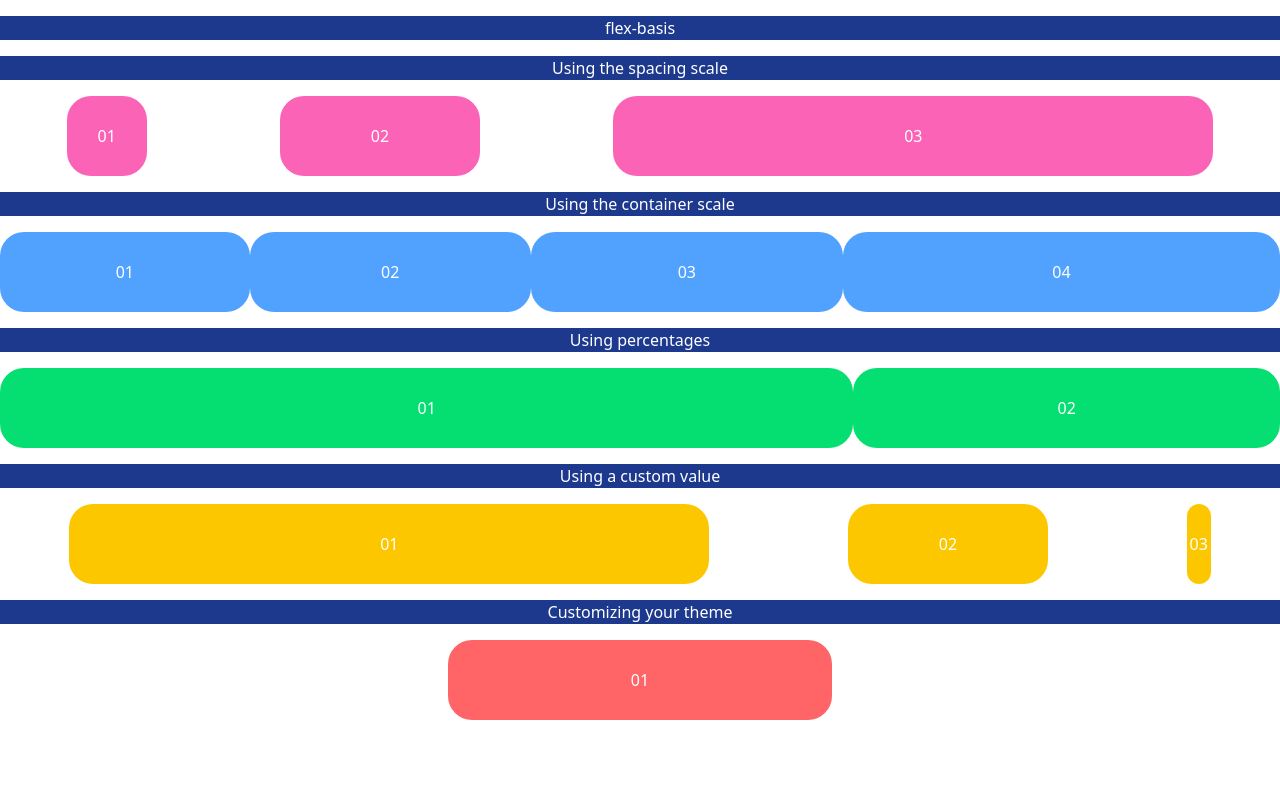
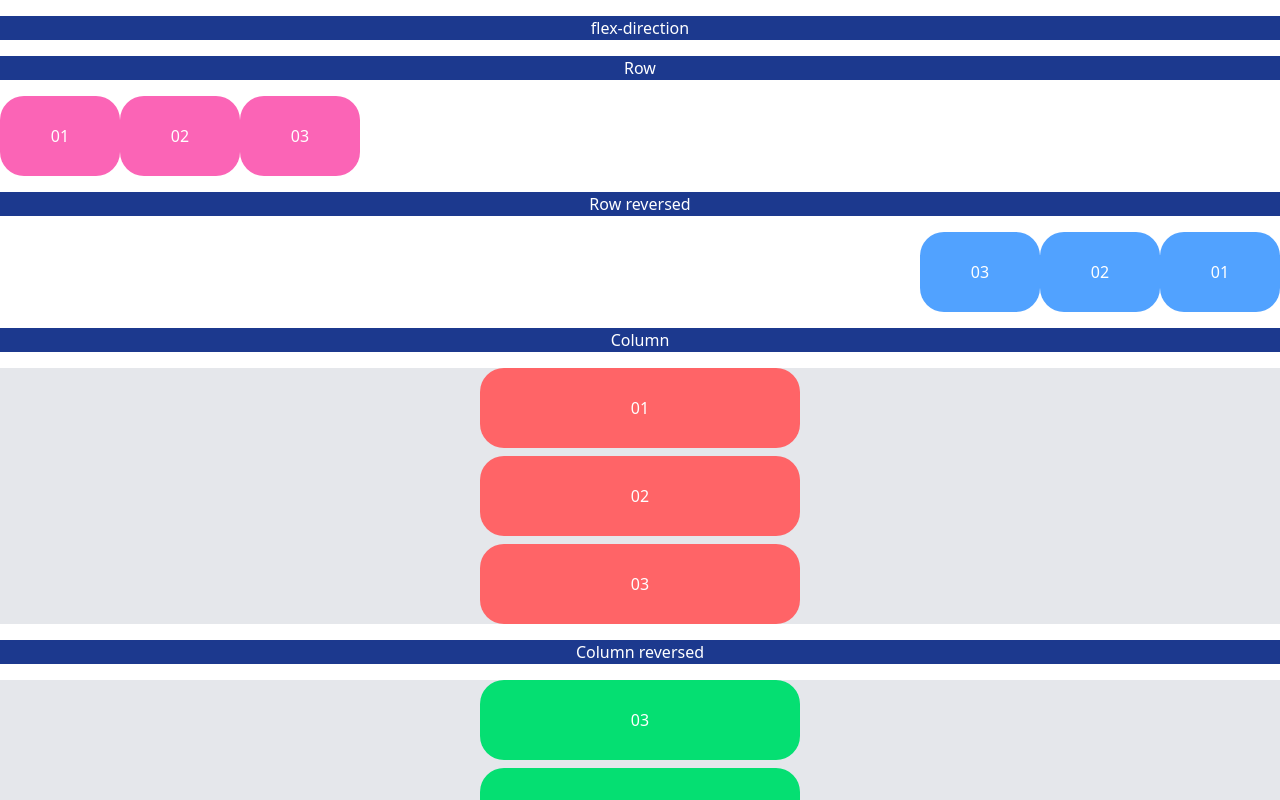
Before and after one commit to AmirTaki/tailwind-toturial-react-vite, a React (Vite) app: page / in a window 1280 px wide. Shown: the top 800 px of the page. Built offline with nearby package versions, Linux system fonts and the light colour scheme.

Commit message:
flex-direction

```diff
--- a/src/App.jsx
+++ b/src/App.jsx
@@ -5,40 +5,35 @@ function App() {
   return (
 
     <>
-      <h1 className='bg-blue-900  text-white my-4 text-center'>flex-basis</h1>
-      <h1 className='bg-blue-900  text-white my-4 text-center'>Using the spacing scale</h1>
-      <div className="flex items-center justify-around">
-        <div className="basis-20 w-30 h-20 rounded-3xl flex items-center justify-center text-white bg-pink-400">01</div>
-        <div className="basis-50 w-30 h-20 rounded-3xl flex items-center justify-center text-white bg-pink-400">02</div>
-        <div className="basis-150  w-30 h-20 rounded-3xl flex items-center justify-center text-white bg-pink-400">03</div>
-      </div>
-
-      <h1 className='bg-blue-900  text-white my-4 text-center'>Using the container scale</h1>
-      <div className="flex items-center justify-around">
-        <div className="basis-3xs w-30 h-20 rounded-3xl flex items-center justify-center text-white bg-blue-400">01</div>
-        <div className="basis-2xs w-30 h-20 rounded-3xl flex items-center justify-center text-white bg-blue-400">02</div>
-        <div className="basis-xs  w-30 h-20 rounded-3xl flex items-center justify-center text-white bg-blue-400">03</div>
-        <div className="basis-md  w-30 h-20 rounded-3xl flex items-center justify-center text-white bg-blue-400">04</div>
-      </div>
-
-      <h1 className='bg-blue-900  text-white my-4 text-center'>Using percentages</h1>
-      <div className="flex items-center justify-around">
-        <div className="basis-2/3 w-30 h-20 rounded-3xl flex items-center justify-center text-white bg-green-400">01</div>
-        <div className="basis-1/3 w-30 h-20 rounded-3xl flex items-center justify-center text-white bg-green-400">02</div>
-      </div>
-
-      <h1 className='bg-blue-900  text-white my-4 text-center'>Using a custom value</h1>
-      <div className="flex items-center justify-around">
-        <div className="basis-[50vw] w-30 h-20 rounded-3xl flex items-center justify-center text-white bg-yellow-400">01</div>
-        <div className="basis-[200px] w-30 h-20 rounded-3xl flex items-center justify-center text-white bg-yellow-400">02</div>
-        <div className="basis-(--my-basis) w-30 h-20 rounded-3xl flex items-center justify-center text-white bg-yellow-400">03</div>
+      <h1 className='bg-blue-900  text-white my-4 text-center'>flex-direction</h1>
+      <h1 className='bg-blue-900  text-white my-4 text-center'>Row</h1>
+      <div className="flex flex-row  ">
+        <div className=" w-30 h-20 rounded-3xl flex items-center justify-center text-white bg-pink-400">01</div>
+        <div className=" w-30 h-20 rounded-3xl flex items-center justify-center text-white bg-pink-400">02</div>
+        <div className="  w-30 h-20 rounded-3xl flex items-center justify-center text-white bg-pink-400">03</div>
       </div>
 
 
-      <h1 className='bg-blue-900  text-white my-4 text-center'>Customizing your theme</h1>
-      <div className="flex items-center justify-around">
-        <div className="basis-100xs w-30 h-20 rounded-3xl flex items-center justify-center text-white bg-red-400">01</div>
+      <h1 className='bg-blue-900  text-white my-4 text-center'>Row reversed</h1>
+      <div className="flex flex-row-reverse ">
+        <div className=" w-30 h-20 rounded-3xl flex items-center justify-center text-white bg-blue-400">01</div>
+        <div className=" w-30 h-20 rounded-3xl flex items-center justify-center text-white bg-blue-400">02</div>
+        <div className="  w-30 h-20 rounded-3xl flex items-center justify-center text-white bg-blue-400">03</div>
+      </div>
 
+      <h1 className='bg-blue-900  text-white my-4 text-center'>Column</h1>
+      <div className="flex flex-col items-center gap-2  bg-gray-200 ">
+        <div className=" w-80 h-20 rounded-3xl flex items-center justify-center text-white bg-red-400">01</div>
+        <div className=" w-80 h-20 rounded-3xl flex items-center justify-center text-white bg-red-400">02</div>
+        <div className="  w-80 h-20 rounded-3xl flex items-center justify-center text-white bg-red-400">03</div>
+      </div>
+
+
+      <h1 className='bg-blue-900  text-white my-4 text-center'>Column reversed</h1>
+      <div className="flex flex-col-reverse items-center gap-2  bg-gray-200 ">
+        <div className=" w-80 h-20 rounded-3xl flex items-center justify-center text-white bg-green-400">01</div>
+        <div className=" w-80 h-20 rounded-3xl flex items-center justify-center text-white bg-green-400">02</div>
+        <div className="  w-80 h-20 rounded-3xl flex items-center justify-center text-white bg-green-400">03</div>
       </div>
       <h1 className='bg-blue-900  text-white my-4 text-center'></h1>
     </>
```
